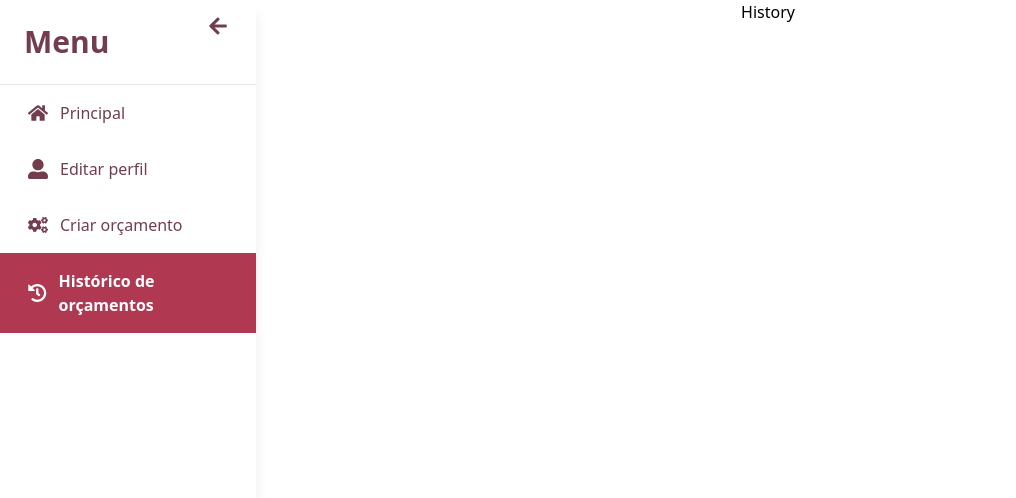
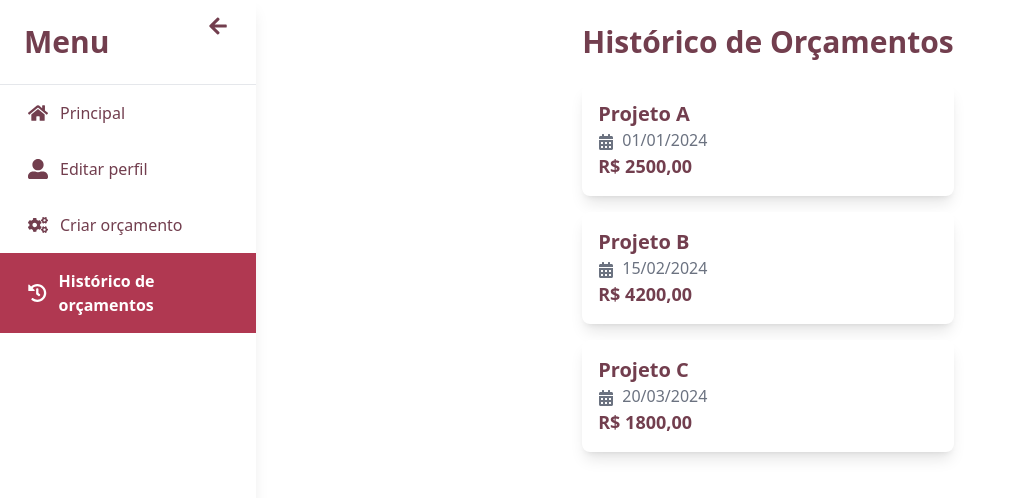
Before and after one commit to SouzaGabriel26/hackaton-contcode, a React (Vite) app in the folder front/: page /history in a window 1280 px wide. Shown: the top 498 px of the page, without its empty margins (0-1016 px from the left). Built offline with nearby package versions, Linux system fonts and the light colour scheme.

Commit message:
feat: creating tables of budgets already made and their styles

```diff
--- a/front/src/pages/History.tsx
+++ b/front/src/pages/History.tsx
@@ -1,7 +1,60 @@
-const History = () => {
-  return (
-    <div>History</div>
-  )
+import React, { useState, useEffect } from "react";
+import { Link } from "react-router-dom"; // Para navegação
+import { FaCalendarAlt } from "react-icons/fa"; // Ícone para data
+
+interface Budget {
+  id: string;
+  name: string;
+  date: string;
+  price: string;
 }
 
-export default History
+const HistoryPage: React.FC = () => {
+  const [budgets, setBudgets] = useState<Budget[]>([
+    { id: '1', name: 'Projeto A', date: '01/01/2024', price: 'R$ 2500,00' },
+    { id: '2', name: 'Projeto B', date: '15/02/2024', price: 'R$ 4200,00' },
+    { id: '3', name: 'Projeto C', date: '20/03/2024', price: 'R$ 1800,00' }
+  ]);
+
+  useEffect(() => {
+    // Aqui você faria a requisição para o backend
+    // fetch('http://localhost:3001/api/budgets')
+    //   .then((response) => response.json())
+    //   .then((data) => setBudgets(data))
+    //   .catch((error) => console.error('Erro ao buscar orçamentos:', error));
+  }, []);
+
+  return (
+    <div className="max-w-4xl mx-auto p-6">
+      <h2 className="text-3xl font-bold text-darkRed mb-6">Histórico de Orçamentos</h2>
+      <div className="space-y-4">
+        {budgets.map((budget) => (
+          <Link
+            to={`/budget/${budget.id}`} // Link para redirecionar para o orçamento específico
+            key={budget.id}
+            className="block"
+          >
+            <div
+              className="bg-white p-4 rounded-lg shadow-lg mb-4 transition-all
+              hover:bg-lightRed hover:text-white hover:shadow-2xl
+              active:bg-lightRed active:text-white active:shadow-2xl"
+            >
+              <h3 className="text-xl font-semibold text-darkRed transition-all">
+                {budget.name}
+              </h3>
+              <p className="text-gray-500 transition-all">
+                <FaCalendarAlt className="inline mr-2" />
+                {budget.date}
+              </p>
+              <p className="text-lg font-bold text-darkRed transition-all">
+                {budget.price}
+              </p>
+            </div>
+          </Link>
+        ))}
+      </div>
+    </div>
+  );
+};
+
+export default HistoryPage;
```
